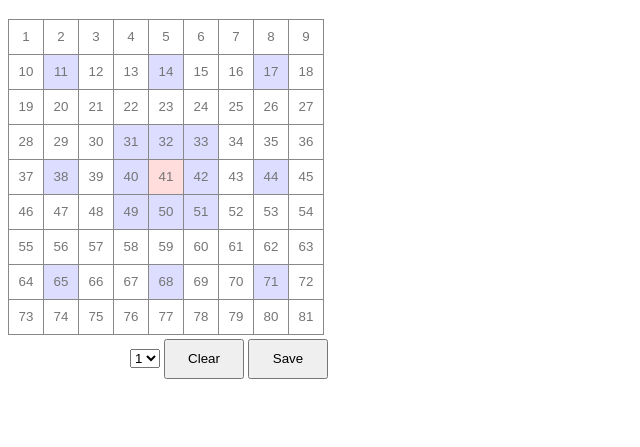
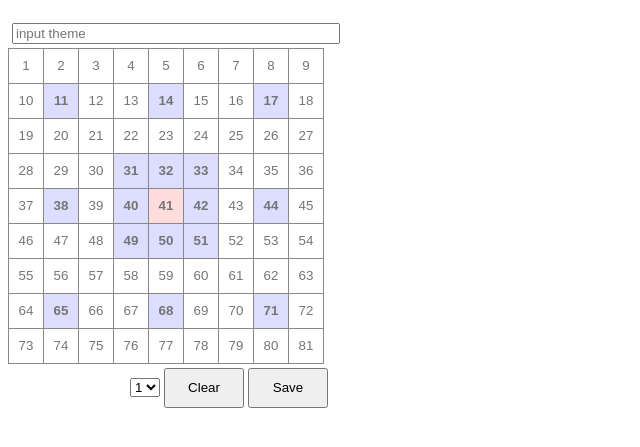
Before and after one commit to yugeta/mandara, a plain HTML site: page index.html in a window 1280 px wide. Both pictures are taken after a click on the button "Save". Shown: the part 61-508 px from the top of the page, without its empty margins (0-640 px from the left). Drawn offline with Linux system fonts and the light colour scheme.

Commit message:
[edit] readonly , kadai , theme

```diff
--- a/index.css
+++ b/index.css
@@ -6,8 +6,19 @@ table{
 	border-collapse:collapse;
 }
 .mandara{
+	width:100%;
+	display:inline-block;
+	margin:0 auto;
+}
+
+.contents{
 	width:320px;
-	display:inline-block;
+	text-align:center;
+}
+
+#theme{
+	width:100%;
+	margin:4px;
 }
 
 .mandara td{
@@ -17,11 +28,20 @@ table{
 }
 
 
-.mandara .kad{
+.mandara td.kad{
 	background-color:#DDF;
 }
-.mandara .thm{
+.mandara td.thm{
 	background-color:#FDD;
+}
+
+.mandara td.kad input{
+	font-weight:bold;
+	color:blue;
+}
+.mandara td.thm input{
+	font-weight:bold;
+	color:red;
 }
 
 .mandara td input{
@@ -35,7 +55,7 @@ table{
 	text-align:center;
 }
 .control{
-	width:320px;
+	width:100%;
 	text-align:right;
 }
 .control input[type="button"]{
--- a/index.html
+++ b/index.html
@@ -14,6 +14,7 @@
 <body>
 	<h1>Mandara Thinking</h1>
 	<div class="contents">
+		<input type="text" id="theme" name="theme" placeholder="input theme">
 		<table class="mandara">
 			<tr>
 				<td class="act"></td><td class="act"></td><td class="act"></td>
@@ -21,9 +22,9 @@
 				<td class="act"></td><td class="act"></td><td class="act"></td>
 			</tr>
 			<tr>
-				<td class="act"></td><td class="kad"></td><td class="act"></td>
-				<td class="act"></td><td class="kad"></td><td class="act"></td>
-				<td class="act"></td><td class="kad"></td><td class="act"></td>
+				<td class="act"></td><td class="kad ro"></td><td class="act"></td>
+				<td class="act"></td><td class="kad ro"></td><td class="act"></td>
+				<td class="act"></td><td class="kad ro"></td><td class="act"></td>
 			</tr>
 			<tr>
 				<td class="act"></td><td class="act"></td><td class="act"></td>
@@ -36,9 +37,9 @@
 				<td class="act"></td><td class="act"></td><td class="act"></td>
 			</tr>
 			<tr>
-				<td class="act"></td><td class="kad"></td><td class="act"></td>
-				<td class="kad"></td><td class="thm"></td><td class="kad"></td>
-				<td class="act"></td><td class="kad"></td><td class="act"></td>
+				<td class="act"></td><td class="kad ro"></td><td class="act"></td>
+				<td class="kad"></td><td class="thm ro"></td><td class="kad"></td>
+				<td class="act"></td><td class="kad ro"></td><td class="act"></td>
 			</tr>
 			<tr>
 				<td class="act"></td><td class="act"></td><td class="act"></td>
@@ -51,9 +52,9 @@
 				<td class="act"></td><td class="act"></td><td class="act"></td>
 			</tr>
 			<tr>
-				<td class="act"></td><td class="kad"></td><td class="act"></td>
-				<td class="act"></td><td class="kad"></td><td class="act"></td>
-				<td class="act"></td><td class="kad"></td><td class="act"></td>
+				<td class="act"></td><td class="kad ro"></td><td class="act"></td>
+				<td class="act"></td><td class="kad ro"></td><td class="act"></td>
+				<td class="act"></td><td class="kad ro"></td><td class="act"></td>
 			</tr>
 			<tr>
 				<td class="act"></td><td class="act"></td><td class="act"></td>
--- a/index.js
+++ b/index.js
@@ -8,7 +8,45 @@
 			$$.setSaveButton();
 			$$.setClearButton();
 			$$.setLoadData();
+			$$.setEvent();
 		};
+
+	};
+
+	// set-event
+	$$.setEvent = function(){
+		var mandara = document.getElementsByClassName("mandara");
+		var cells = mandara[0].getElementsByTagName("td");
+
+		// theme
+		var theme = document.getElementById("theme");
+		if(theme !== null){
+			theme.onblur = function(){
+				var mandara = document.getElementsByClassName("mandara");
+				var cells = mandara[0].getElementsByTagName("td");
+				// theme
+				var input = cells[40].getElementsByTagName("input");
+				input[0].value = this.value;
+			};
+		}
+
+		// target-cells
+		var kadais_1 = [30 , 31 , 32 , 39 , 41 , 48 , 49 , 50];
+		var kadais_2 = [10 , 13 , 16 , 37 , 43 , 64 , 67 , 70];
+		// kadai
+		for(var i=0; i<kadais_1.length; i++){
+			var input_1 = cells[kadais_1[i]].getElementsByTagName("input");
+			if(!input_1.length){continue}
+			input_1[0].setAttribute("data-kadai-2" , kadais_2[i]);
+			input_1[0].onblur = function(){
+				var mandara = document.getElementsByClassName("mandara");
+				var cells = mandara[0].getElementsByTagName("td");
+				// theme
+				var kadai_num = this.getAttribute("data-kadai-2");
+				var input = cells[kadai_num].getElementsByTagName("input");
+				input[0].value = this.value;
+			};
+		}
 
 	};
 
@@ -21,6 +59,9 @@
 			var input = document.createElement("input");
 			input.className = "inp";
 			input.placeholder = (i+1);
+			if(tds[i].className.indexOf("ro") != -1){
+				input.readOnly = true;
+			}
 			tds[i].appendChild(input);
 		}
 	};
@@ -46,7 +87,7 @@
 	};
 
 
-	// data-save
+	// save
 	$$.setDataSave = function(){
 		var mandara = document.getElementsByClassName("mandara");
 		if(!mandara.length){return}
@@ -56,20 +97,28 @@
 		for(var i=0; i<cells.length; i++){
 			var input = cells[i].getElementsByTagName("input");
 			if(!input.length){continue}
-			var name = "m_"+i;
-			//localStorage.setItem(name , input[0].value);
+			//var name = "m_"+i;
+			var name = $$.getCellName(i);
 			arr[name] = input[0].value;
 		}
-		var title = document.getElementById("title");
-		if(title==null){return}
-		var title_val = "mandaraList_"+title.value;
-		var data = JSON.stringify(arr)
-		localStorage.setItem(title_val , data);
+		var title = $$.getTitleValue();
+		var data = JSON.stringify(arr);
+		if(title !== ""){
+			localStorage.setItem(title , data);
+		}
 	};
 
+	// clear
 	$$.setDataClear = function(){
 		if(!confirm("All data clear?")){return}
-
+		$$.setCellClear();
+		var title = $$.getTitleValue();
+		if(title !== ""){
+			localStorage.removeItem(title);
+		}
+	};
+	// cells-clear
+	$$.setCellClear = function(){
 		var mandara = document.getElementsByClassName("mandara");
 		if(!mandara.length){return}
 		var cells = mandara[0].getElementsByTagName("td");
@@ -77,8 +126,6 @@
 		for(var i=0; i<cells.length; i++){
 			var input = cells[i].getElementsByTagName("input");
 			if(!input.length){continue}
-			var name = "mandara_"+i;
-			localStorage.removeItem(name);
 			input[0].value = "";
 		}
 	};
@@ -89,16 +136,40 @@
 		if(!mandara.length){return}
 		var cells = mandara[0].getElementsByTagName("td");
 		if(!cells.length){return}
+		$$.setCellClear();
+		var title = $$.getTitleValue();
+		var data = localStorage.getItem(title);
+		var arr = {};
+		if(data !== null){
+			arr = JSON.parse(data);
+		}
 		for(var i=0; i<cells.length; i++){
 			var input = cells[i].getElementsByTagName("input");
 			if(!input.length){continue}
-			var name = "mandara_"+i;
-			var str = localStorage.getItem(name);
+			var name = $$.getCellName(i);
+			var str =(typeof arr[name] == "undefined")?"":arr[name];
 			input[0].value = str;
+			if(i === 40){
+				document.getElementById("theme").value = str;
+			}
 		}
 	};
 
 
+	// get-title
+	$$.getTitleValue = function(){
+		var title = document.getElementById("title");
+		if(title==null){return ""}
+		return "mandaraList_" + title.value;
+	};
+
+	// get-cell-name
+	$$.getCellName = function(num){
+		return "m_" + num.toString();
+	};
+
+	//
+
 	$$.__construct();
 	return $$;
 })();
```
